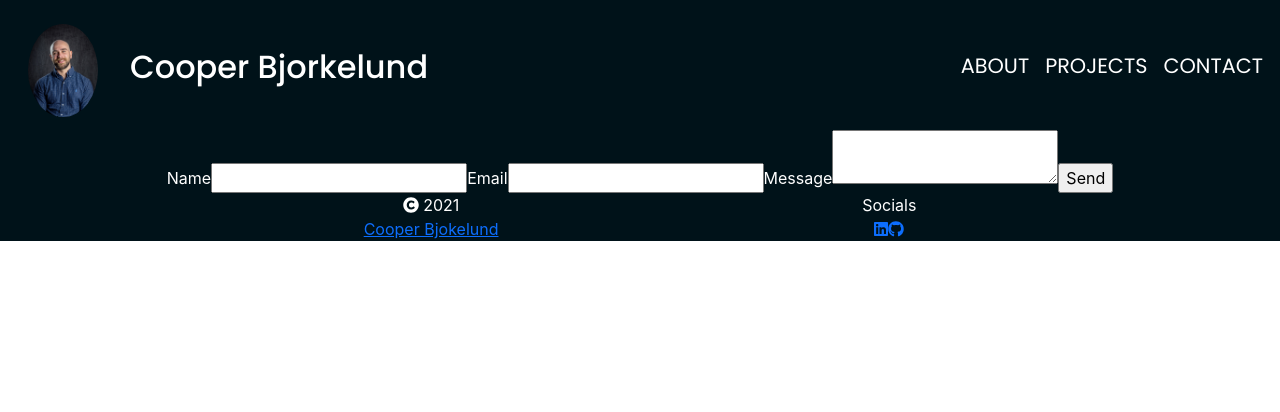
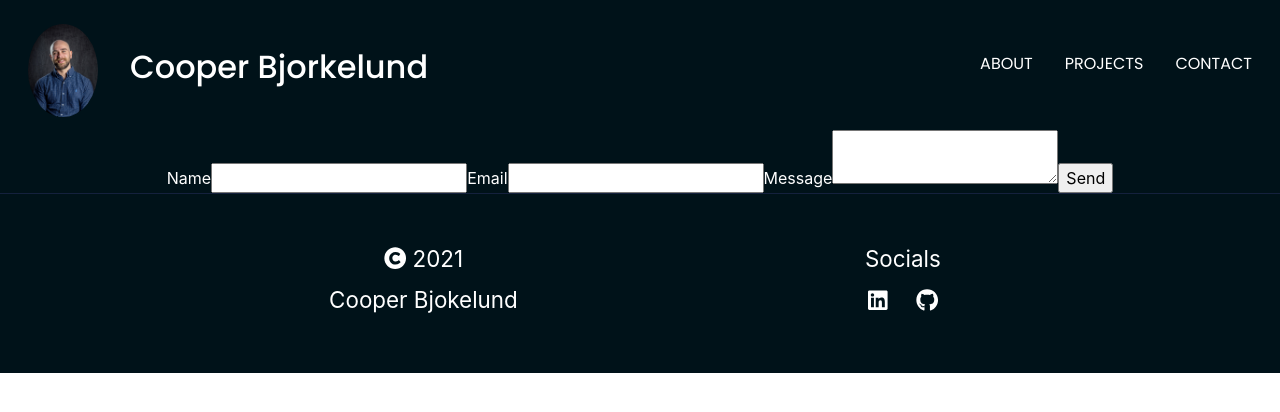
Before and after one commit to Coops023/site, a React (Create React App) app: page /contact in a window 1280 px wide. Shown: the top 412 px of the page. Built offline with nearby package versions, Linux system fonts and the light colour scheme.

Commit message:
site WIP

```diff
--- a/public/index.html
+++ b/public/index.html
@@ -29,7 +29,7 @@
       work correctly both with client-side routing and a non-root public URL.
       Learn how to configure a non-root public URL by running `npm run build`.
     -->
-    <title>React App</title>
+    <title>Cooper Bjorkelund WD</title>
   </head>
   <body>
     <noscript>You need to enable JavaScript to run this app.</noscript>
--- a/src/App.js
+++ b/src/App.js
@@ -13,7 +13,7 @@ function App() {
         <Navbar />
       </header>
       <Routes>
-        <Route exact path="/about" element={<About />} />
+        <Route exact path="/" element={<About />} />
         <Route exact path="/contact" element={<Contact />} />
       </Routes>
       <Footer />
--- a/src/components/Footer.css
+++ b/src/components/Footer.css
@@ -1,9 +1,27 @@
 .footer {
   display: flex;
   justify-content: space-evenly;
+  border-top: 1px solid #14213d;
+  height: 8em;
+  align-items: center;
+  font-size: 1.4em;
 }
 
 .copywrite {
   display: flex;
   flex-direction: column;
+  color: white;
 }
+
+.footer-link {
+  text-decoration: none;
+  color: white;
+  padding: 8px;
+}
+
+.social-icon-wrap {
+  width: 5em;
+
+  display: flex;
+  justify-content: space-evenly;
+}
--- a/src/components/Footer.jsx
+++ b/src/components/Footer.jsx
@@ -13,17 +13,19 @@ export default function Footer() {
           {" "}
           <FontAwesomeIcon icon={faCopyright} /> 2021
         </div>
-        <a href="/about">Cooper Bjokelund</a>
+        <a className="footer-link" href="/about">
+          Cooper Bjokelund
+        </a>
       </span>
 
       <span className="socials">
         Socials
-        <div>
+        <div className="social-icon-wrap">
           {" "}
-          <a href="">
+          <a className="footer-link" href="">
             <FontAwesomeIcon icon={faLinkedin} />
           </a>
-          <a href="">
+          <a className="footer-link" href="">
             <FontAwesomeIcon icon={faGithub} />
           </a>
         </div>
--- a/src/components/Navbar.css
+++ b/src/components/Navbar.css
@@ -3,29 +3,36 @@
   color: white;
 }
 
+.nav-link:focus {
+  color: #0a9396;
+}
+
+.nav-link:hover {
+  color: #0a9396;
+}
+
 .nav-link {
+  display: inline-block;
+  color: white;
   text-decoration: none;
-  color: white;
   font-family: "Poppins";
   text-transform: uppercase;
-  font-size: 1.3em;
-  margin: auto;
-  padding: 5px;
-  margin-left: 6px;
 }
-.nav-link:focus,
-.nav-link:hover {
+
+.nav-link:hover::after {
+  width: 70%;
   color: #0a9396;
+  transition: width 0.3s;
+}
+
+.nav-link::after {
   content: "";
-  height: 5px;
   display: block;
-  background-color: orange;
-  position: relative;
-  left: 1;
-  right: 1;
-  bottom: -2px;
-  transform-origin: 0 50%;
-  transition: transform 0.3s cubic-bezier(0.86, 0, 0.07, 1);
+  width: 0;
+  height: 2px;
+  color: #0a9396;
+  background: #0a9396;
+  transition: width 0.3s;
 }
 
 .d-inline-block {
--- a/src/components/Navbar.jsx
+++ b/src/components/Navbar.jsx
@@ -7,7 +7,7 @@ export default function Navbar() {
     <>
       <nav className="navbar navbar-dark ">
         <div className="container-fluid">
-          <NavLink className="navbar-brand" to="/about">
+          <NavLink className="navbar-brand" to="/">
             <img
               src="headshot.jpg"
               alt=""
@@ -18,11 +18,7 @@ export default function Navbar() {
           </NavLink>
           <ul className="nav justify-content-end">
             <li className="nav-item">
-              <NavLink
-                className="nav-link active"
-                aria-current="page"
-                to="/about"
-              >
+              <NavLink className="nav-link active" aria-current="page" to="/">
                 About
               </NavLink>
             </li>
--- a/src/pages/About.css
+++ b/src/pages/About.css
@@ -3,6 +3,7 @@
   justify-content: left;
   flex-direction: column;
   text-align: left;
+  height: 100vh;
 }
 
 .about-heading {
```
Also changed, not shown: 2 other files (tests, documents, lock files or other folders).
